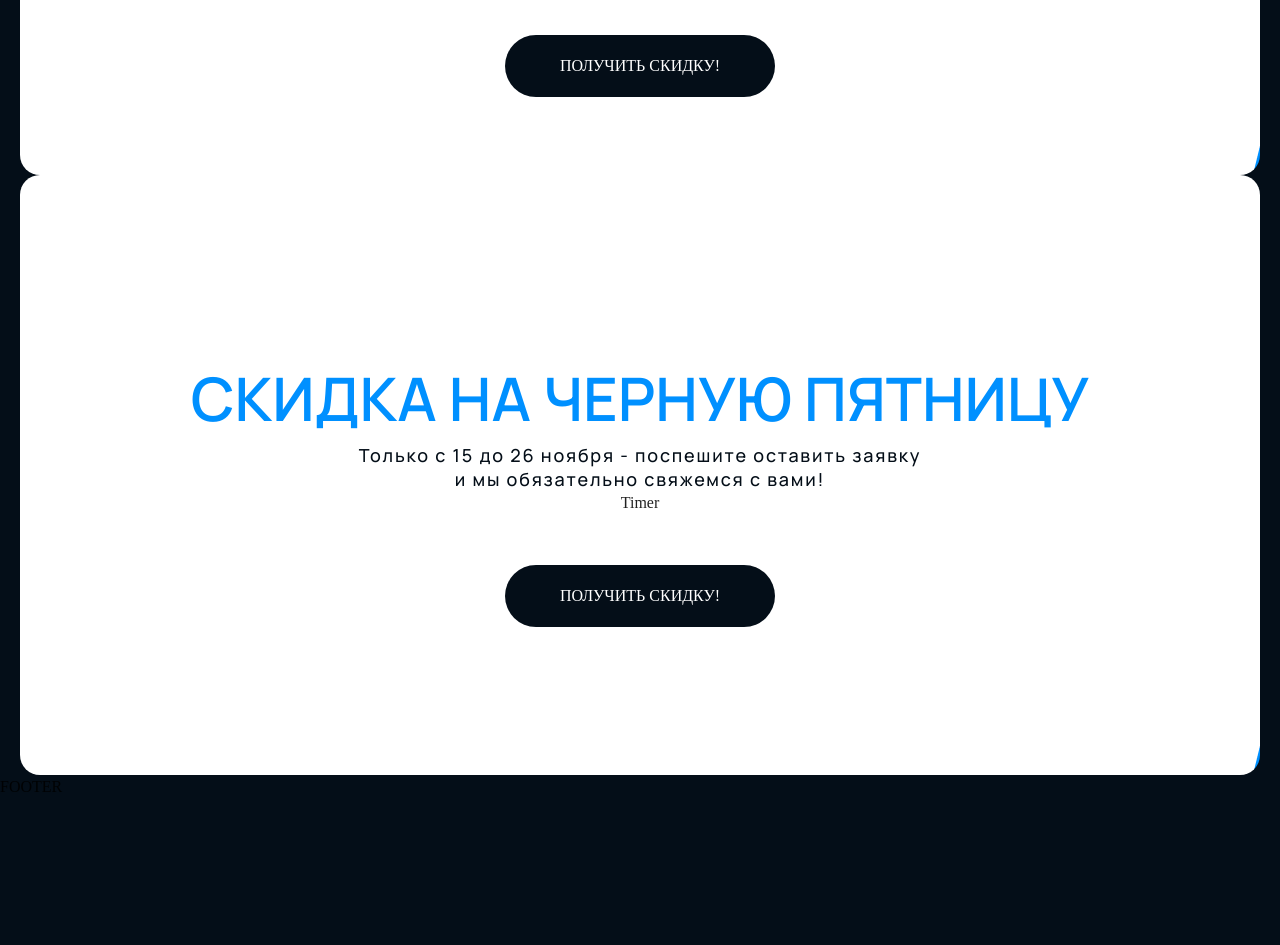
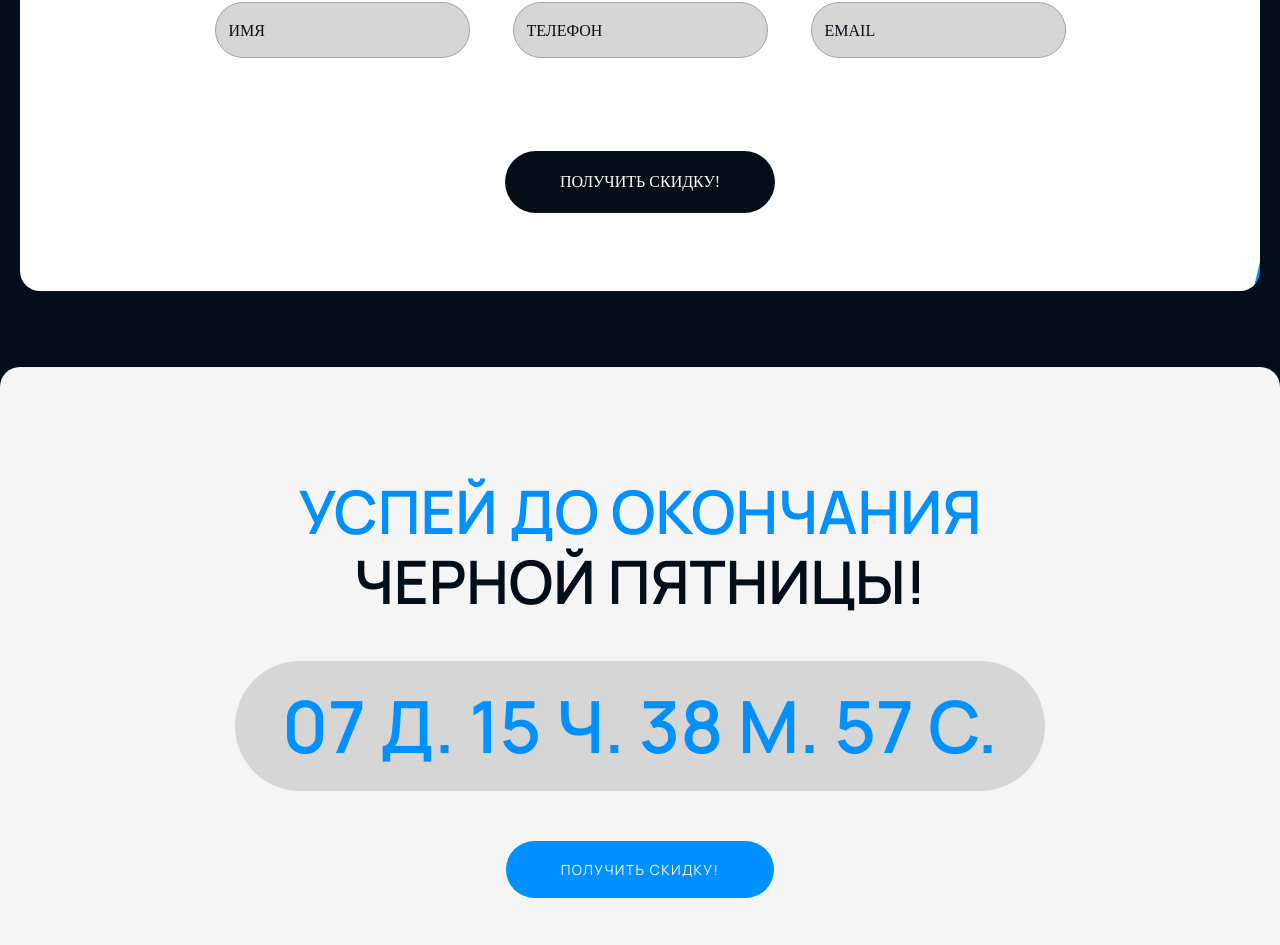
Before and after one commit to VadymBezsmertnyi/next_ts-test, a Next.js app: page / in a window 1280 px wide. Shown: the part 729-1674 px from the top of the page. Before the commit the page ends 1528 px from the top, so only its background shows below. Built offline with nearby package versions, Linux system fonts and the light colour scheme.

Commit message:
create timer

```diff
--- a/pages/index.tsx
+++ b/pages/index.tsx
@@ -3,7 +3,7 @@ import { Box } from '@mui/material';
 import { ThemeProvider } from '@mui/material/styles';
 import { CssBaseline } from '@mui/material';
 
-import { Header, Main } from 'components';
+import { Header, Main, Footer } from 'components';
 import { createAppTheme } from '../src/theme';
 
 export default function Home() {
@@ -20,7 +20,7 @@ export default function Home() {
           <Header />
           <Main />
 
-          <footer>FOOTER</footer>
+          <Footer />
         </Box>
       </CssBaseline>
     </ThemeProvider>
--- a/src/components/Feedback/Feedback.styles.ts
+++ b/src/components/Feedback/Feedback.styles.ts
@@ -9,7 +9,7 @@ export const classes = {
     justifyContent: 'center',
     background: '#fff url(/feedback.png) center center/cover no-repeat',
     minHeight: '600px',
-    margin: '0 20px',
+    margin: '0 20px 76px',
     borderRadius: '20px',
   },
   textUp: {
--- a/src/components/Feedback/Feedback.tsx
+++ b/src/components/Feedback/Feedback.tsx
@@ -81,12 +81,12 @@ const Feedback = () => {
             <FormControl
               key={`input_${input}`}
               sx={{ width: '255px' }}
-              error={Boolean(showErrors[input])}
+              error={Boolean(showErrors[input as keyof TErrorsFeedback])}
             >
               <TextField
                 type={input === 'email' ? 'email' : 'text'}
                 name={input}
-                value={values[input]}
+                value={values[input as keyof TFeedback]}
                 sx={classes.input}
                 onChange={customHandleChange}
                 placeholder={placeholderInput(input)}
@@ -97,7 +97,7 @@ const Feedback = () => {
                 }}
               />
               <FormHelperText sx={{ height: '40px' }}>
-                {showErrors[input]}
+                {showErrors[input as keyof TErrorsFeedback]}
               </FormHelperText>
             </FormControl>
           );
--- /dev/null
+++ b/src/components/Footer/Footer.styles.ts
@@ -0,0 +1,3 @@
+export const classes = {
+  footer: {},
+};
--- /dev/null
+++ b/src/components/Footer/Footer.tsx
@@ -0,0 +1,14 @@
+import React from 'react';
+import { Box } from '@mui/material';
+
+import { classes } from './Footer.styles';
+
+const Footer = () => {
+  return (
+    <Box component={'footer'} sx={classes.footer}>
+      fdfdfd
+    </Box>
+  );
+};
+
+export default Footer;
--- /dev/null
+++ b/src/components/Footer/index.ts
@@ -0,0 +1 @@
+export { default } from './Footer';
--- a/src/components/SharesUp/SharesUp.styles.ts
+++ b/src/components/SharesUp/SharesUp.styles.ts
@@ -3,6 +3,8 @@ const theme = createAppTheme();
 
 export const classes = {
   sharesUp: {
+    marginTop: '40px',
+    marginBottom: '76px',
     padding: `9px 380px 8px 380px`,
     '@media (max-width: 1700px)': {
       padding: `9px 300px 8px 300px`,
--- a/src/components/Timer/Timer.styles.ts
+++ b/src/components/Timer/Timer.styles.ts
@@ -2,14 +2,13 @@ import { createAppTheme } from 'theme';
 const theme = createAppTheme();
 
 export const classes = {
-  timer: {
+  boxTimer: {
     display: 'flex',
     flexDirection: 'column',
     alignItems: 'center',
     justifyContent: 'center',
-    background: '#fff url(/feedback.png) center center/cover no-repeat',
+    backgroundColor: theme.palette.custom?.main.antiFlashWhite || 'white',
     minHeight: '600px',
-    margin: '0 20px',
     borderRadius: '20px',
   },
   textUp: {
@@ -32,29 +31,56 @@ export const classes = {
     },
   },
   textDown: {
-    maxWidth: '570px',
     fontFamily: 'Manrope',
     fontStyle: 'normal',
-    fontWeight: 500,
-    fontSize: '18px',
-    lineHeight: '24px',
+    fontWeight: 600,
+    fontSize: '60px',
+    lineHeight: '50px',
     textAlign: 'center',
-    letterSpacing: '0.1em',
+    textTransform: 'uppercase',
     marginTop: '20px',
     color: theme.palette.custom?.main.backgroundRichBlack || 'black',
     '@media (max-width: 1000px)': {
-      fontSize: '14px',
-      lineHeight: '20px',
+      fontSize: '32px',
+      lineHeight: '45px',
     },
     '@media (max-width: 550px)': {
       textAlign: 'left',
       marginLeft: '20px',
     },
   },
+  timer: {
+    marginTop: '55px',
+    background: theme.palette.custom?.main.lightSilver || 'white',
+    borderRadius: '70px',
+    padding: '16px 47px',
+    color: theme.palette.custom?.main.fontAzure || 'blue',
+    '@media (max-width: 850px)': {
+      fontSize: '24px',
+    },
+  },
+  textTimer: {
+    fontFamily: 'Manrope',
+    fontStyle: 'normal',
+    fontWeight: 600,
+    fontSize: '72px',
+    lineHeight: '98px',
+    textAlign: 'center',
+    textTransform: 'uppercase',
+    color: theme.palette.custom?.main.fontAzure || 'blue',
+    '@media (max-width: 850px)': {
+      lineHeight: '49px',
+      fontSize: '24px',
+    },
+    '@media (max-width: 400px)': {
+      lineHeight: '30px',
+      fontSize: '20px',
+    },
+  },
   button: {
     marginTop: '50px',
     padding: '19px 55px',
-    background: theme.palette.custom?.main.backgroundRichBlack || 'black',
+    background: theme.palette.custom?.main.fontAzure || 'blue',
     borderRadius: '60px',
     textTransform: 'uppercase',
     fontSize: '14px',
@@ -64,6 +90,12 @@ export const classes = {
     },
   },
   textButton: {
-    color: theme.palette.common.white,
+    fontFamily: 'Manrope',
+    fontStyle: 'normal',
+    fontWeight: 400,
+    lineHeight: '19px',
+    letterSpacing: '0.1em',
+    textDecoration: 'none',
+    color: theme.palette.custom?.main.antiFlashWhite || 'white',
   },
 };
--- a/src/components/Timer/Timer.tsx
+++ b/src/components/Timer/Timer.tsx
@@ -1,16 +1,52 @@
+import { useState, useEffect } from 'react';
 import { Box, Button, Typography } from '@mui/material';
 
-import { FEEDBACK_DOWN_TEXT, FEEDBACK_UP_TEXT } from 'constants/main';
+import { TIMER_UP_TEXT, TIMER_DOWN_TEXT } from 'constants/main';
 import { classes } from './Timer.styles';
+import Link from 'next/link';
 
 const Timer = () => {
+  const [time, setTime] = useState({
+    day: '10',
+    hour: '10',
+    minute: '10',
+    second: '10',
+  });
+  const friday = new Date('11/25/2022').getTime();
+
+  const verifyNumber = (number: number | string) =>
+    Number(number) < 10 ? `0${number}` : number;
+
+  const timerGo = () => {
+    const now = new Date().getTime();
+    const result = friday - now;
+    const day = (result / 1000 / 60 / 60 / 24).toFixed(0);
+    const hour = ((result / 1000 / 60 / 60) % 24).toFixed(0);
+    const minute = ((result / 1000 / 60) % 60).toFixed(0);
+    const second = ((result / 1000) % 60).toFixed(0);
+    setTime({ day, hour, minute, second });
+  };
+
+  useEffect(() => {
+    const interval = setInterval(timerGo, 1000);
+    return () => clearInterval(interval);
+  }, []);
+
   return (
-    <Box sx={classes.timer}>
-      <Typography sx={classes.textUp}>{FEEDBACK_UP_TEXT}</Typography>
-      <Typography sx={classes.textDown}>{FEEDBACK_DOWN_TEXT}</Typography>
-      <Box>Timer</Box>
+    <Box sx={classes.boxTimer}>
+      <Typography sx={classes.textUp}>{TIMER_UP_TEXT}</Typography>
+      <Typography sx={classes.textDown}>{TIMER_DOWN_TEXT}</Typography>
+      <Box sx={classes.timer}>
+        <Typography sx={classes.textTimer}>{`${verifyNumber(
+          time.day
+        )} д. ${verifyNumber(time.hour)} ч. ${verifyNumber(
+          time.minute
+        )} М. ${verifyNumber(time.second)} с.`}</Typography>
+      </Box>
       <Button type="submit" sx={classes.button}>
-        <Typography sx={classes.textButton}>Получить скидку!</Typography>
+        <Link href={'#feedback'} style={classes.textButton}>
+          Получить скидку!
+        </Link>
       </Button>
     </Box>
   );
--- a/src/components/index.ts
+++ b/src/components/index.ts
@@ -5,3 +5,4 @@ export { default as SharesUp } from './SharesUp';
 export { default as SharesDown } from './SharesDown';
 export { default as Feedback } from './Feedback';
 export { default as Timer } from './Timer';
+export { default as Footer } from './Footer';
--- a/src/constants/main.ts
+++ b/src/constants/main.ts
@@ -2,3 +2,6 @@ export const UP_TEXT_SHARES = `КАЖДОМУ ПО ЧЕРНОМУ ТАГЕРУ
 export const DOWN_TEXT_SHARES = `Только до 26 ноября сэкономьте до 20% при покупке одного из сетов с 12 игровыми комплектами FALCON STANDARD или ECLIPSE.`;
 export const FEEDBACK_UP_TEXT = `СКИДКА НА ЧЕРНУЮ ПЯТНИЦУ`;
 export const FEEDBACK_DOWN_TEXT = `Только с 15 до 26 ноября - поспешите оставить заявку и мы обязательно свяжемся с вами!`;
+
+export const TIMER_UP_TEXT = `Успей до окончания`;
+export const TIMER_DOWN_TEXT = `Черной Пятницы!`;
--- a/src/theme/index.ts
+++ b/src/theme/index.ts
@@ -9,6 +9,7 @@ type TCustomColors = {
     white20: string;
     fontAzure: string;
     lightSilver: string;
+    antiFlashWhite: string;
   };
   font: {};
   background: {};
@@ -34,6 +35,8 @@ export enum AppColor {
   White20 = '#ffffff20',
   FontAzure = '#0090FF',
   LightSilver = '#D6D6D6',
+  AntiFlashWhite = '#F5F5F5',
+
 }
 
 export const createAppTheme = () => {
@@ -83,6 +86,7 @@ export const createAppTheme = () => {
           white20: AppColor.White20,
           fontAzure: AppColor.FontAzure,
           lightSilver: AppColor.LightSilver,
+          antiFlashWhite: AppColor.AntiFlashWhite,
         },
         font: {},
         background: {},
```
